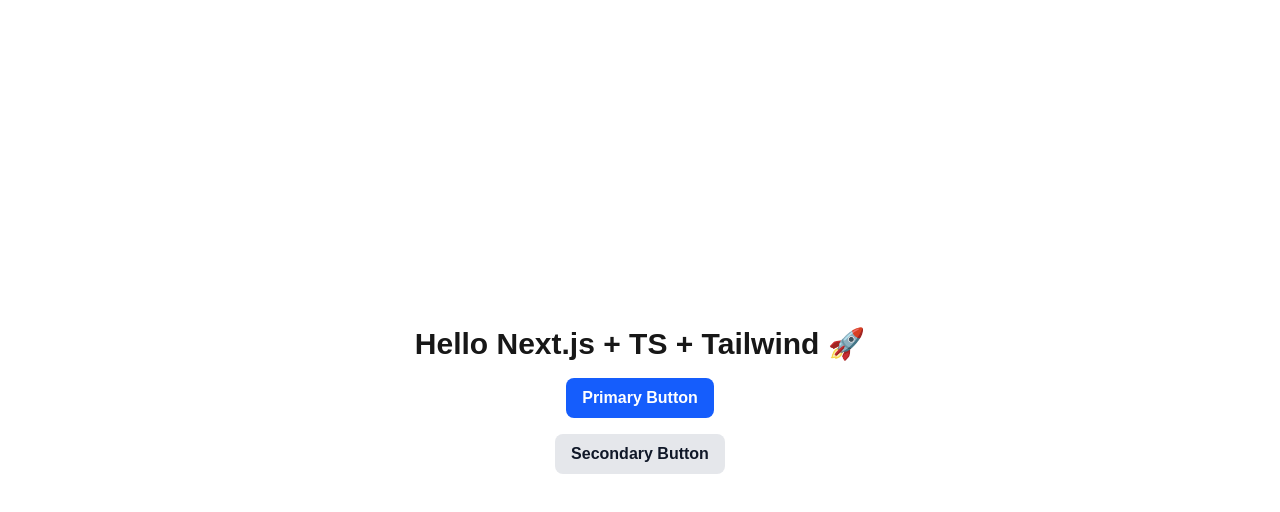
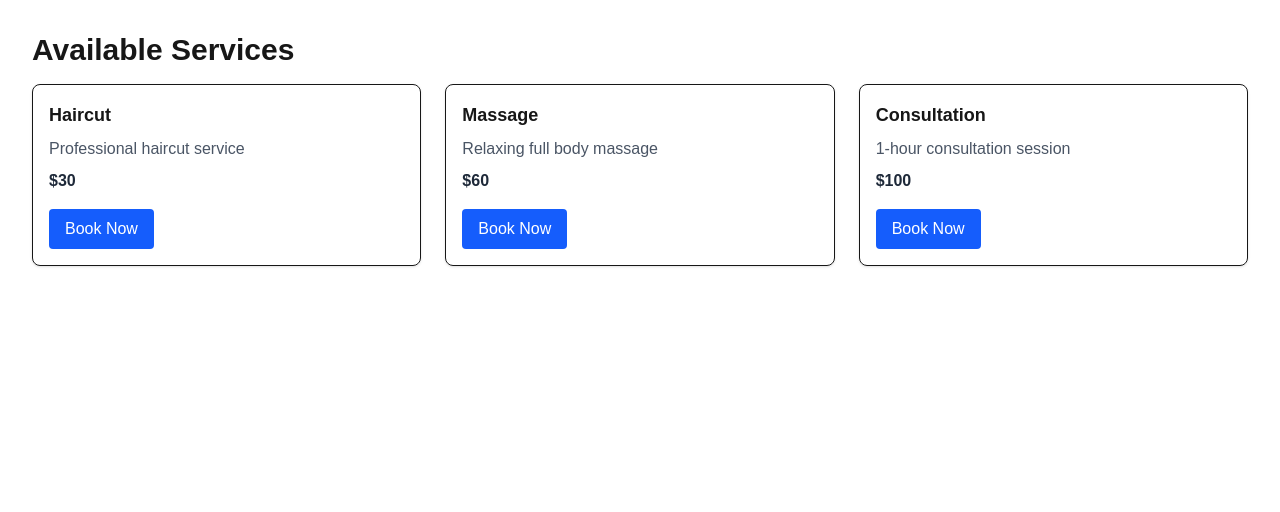
Before and after one commit to thanhan123/everything-booking, a Next.js app: page / in a window 1280 px wide. Shown: the top 512 px of the page. Built offline with nearby package versions, Linux system fonts and the light colour scheme.

Commit message:
correct pages

```diff
--- a/src/app/landing/page.tsx
+++ b/src/app/(landing)/page.tsx
@@ -1,3 +1,5 @@
+'use client';
+
 import ServiceCard from "@/components/ServiceCard"
 
 export default async function LandingPage() {
--- a/src/app/page.tsx
+++ /dev/null
@@ -1,17 +0,0 @@
-'use client';
-
-import Button from "@/components/Button"
-
-export default function HomePage() {
-  return (
-    <main className="flex flex-col items-center justify-center min-h-screen p-8 space-y-4">
-      <h1 className="text-3xl font-bold">Hello Next.js + TS + Tailwind 🚀</h1>
-      <Button variant="primary" onClick={() => alert("Clicked Primary!")}>
-        Primary Button
-      </Button>
-      <Button variant="secondary" onClick={() => alert("Clicked Secondary!")}>
-        Secondary Button
-      </Button>
-    </main>
-  )
-}
--- a/src/components/ServiceCard.tsx
+++ b/src/components/ServiceCard.tsx
@@ -1,3 +1,5 @@
+'use client';
+
 import React from "react"
 
 type ServiceCardProps = {
```
